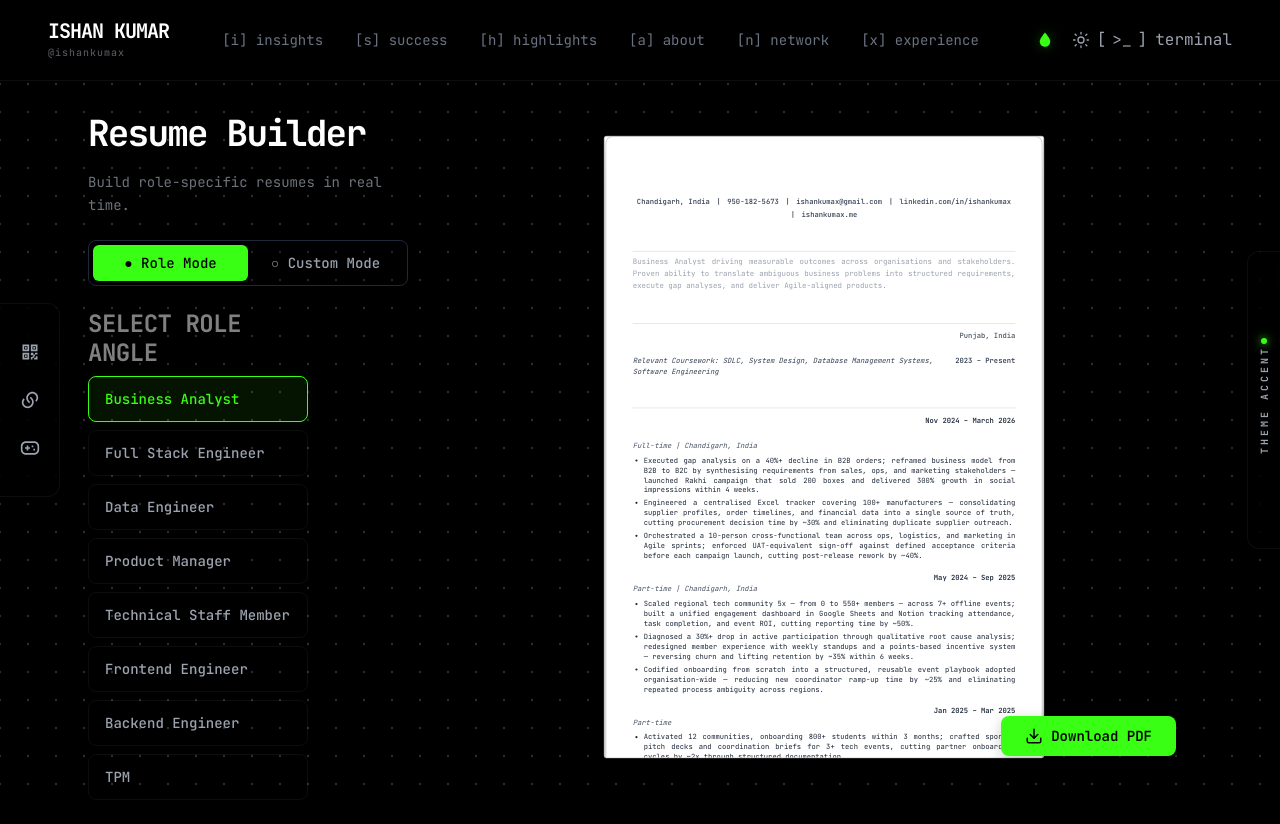
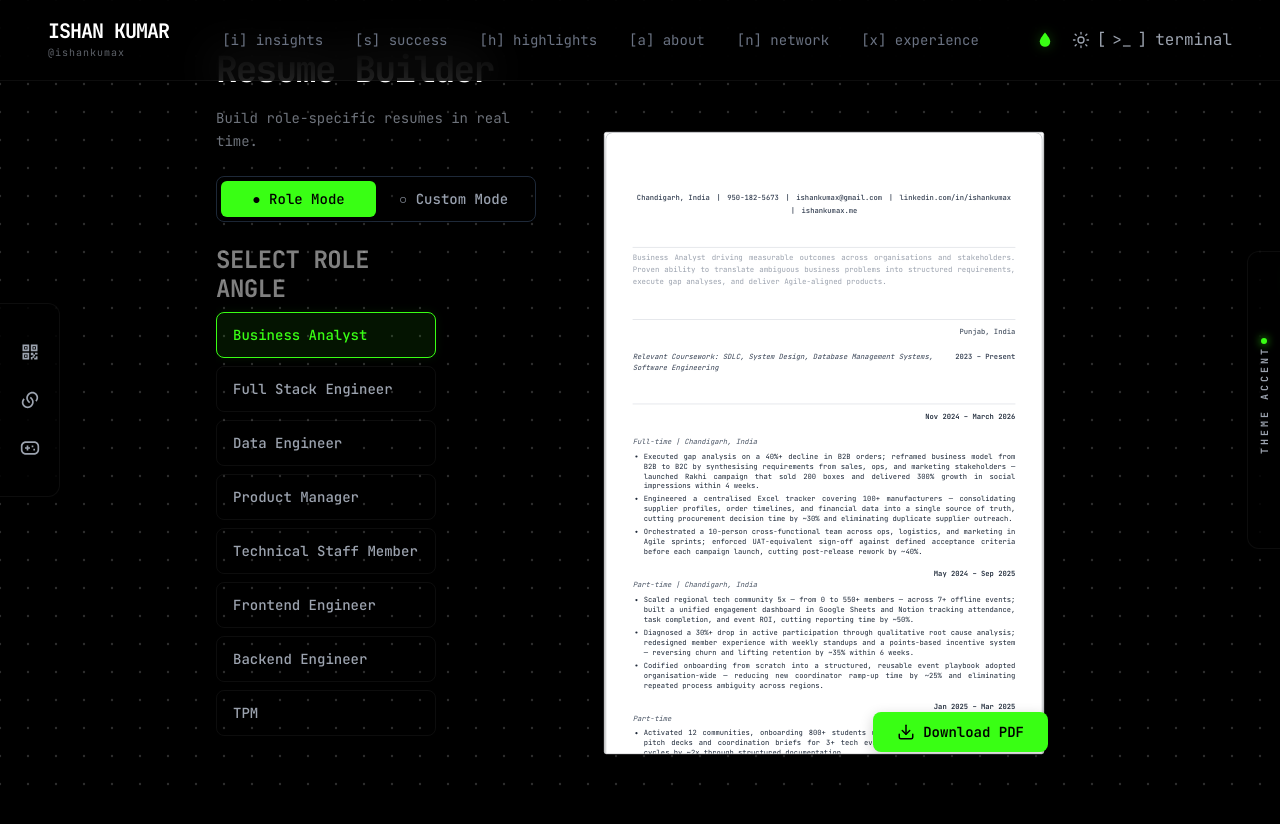
Before and after one commit to ishankumax/portfolio, a React (Vite) app: page /resume in a window 1280 px wide. Shown: the top 824 px of the page. Built offline with nearby package versions, Linux system fonts and the light colour scheme; no server answers; the database is empty.

Commit message:
fix: aggressively eliminate dead space above Resume Builder

```diff
--- a/src/components/ResumePage.jsx
+++ b/src/components/ResumePage.jsx
@@ -50,7 +50,7 @@ export default function ResumePage() {
   const downloadFilename = `Ishan_Kumar_Resume_${mode === 'role' ? selectedRole.replace(/\s+/g, '_') : 'Custom'}.pdf`
 
   return (
-    <div className="min-h-screen pt-24 lg:pt-28 pb-24 lg:pb-16 px-4 md:px-6 w-full mx-auto flex flex-col lg:flex-row gap-8 lg:gap-12 items-start">
+    <div className="w-full mx-auto flex flex-col lg:flex-row gap-8 lg:gap-12 items-start">
       {/* Configuration Panel - fixed width on desktop, scrolls */}
       <div className="w-full lg:w-[320px] flex-shrink-0 flex flex-col gap-6">
         <div>
--- a/src/components/layout/MainLayout.jsx
+++ b/src/components/layout/MainLayout.jsx
@@ -12,9 +12,8 @@ const MainLayout = ({ children, onOpenTerminal }) => {
 
   // The experience and games pages have sidebars/multi-column layouts, so we give them more breathing room
   const isExperiencePage = location.pathname === '/experience'
+  const isLargePage = isExperiencePage || location.pathname === '/games'
   const isResumePage = location.pathname === '/resume'
-  const isLargePage = isExperiencePage || location.pathname === '/games' || isResumePage
-
   const maxWidth = isLargePage ? "max-w-6xl" : "max-w-4xl"
 
   return (
@@ -23,7 +22,7 @@ const MainLayout = ({ children, onOpenTerminal }) => {
       <Navbar onOpenTerminal={onOpenTerminal} />
 
       {/* Main Content Area */}
-      <main className={`flex-1 w-full ${maxWidth} mx-auto ${isResumePage ? 'px-0 pt-0 pb-0' : `${isExperiencePage ? 'px-4 md:px-6' : 'px-6'} pt-36 md:pt-40 pb-20`} transition-all duration-300`}>
+      <main className={`flex-1 w-full ${maxWidth} mx-auto ${isExperiencePage ? 'px-4 md:px-6' : 'px-6'} ${isResumePage ? 'pt-8 lg:pt-12 pb-12' : 'pt-36 md:pt-40 pb-20'} transition-all duration-300`}>
         {children}
       </main>
 
```
